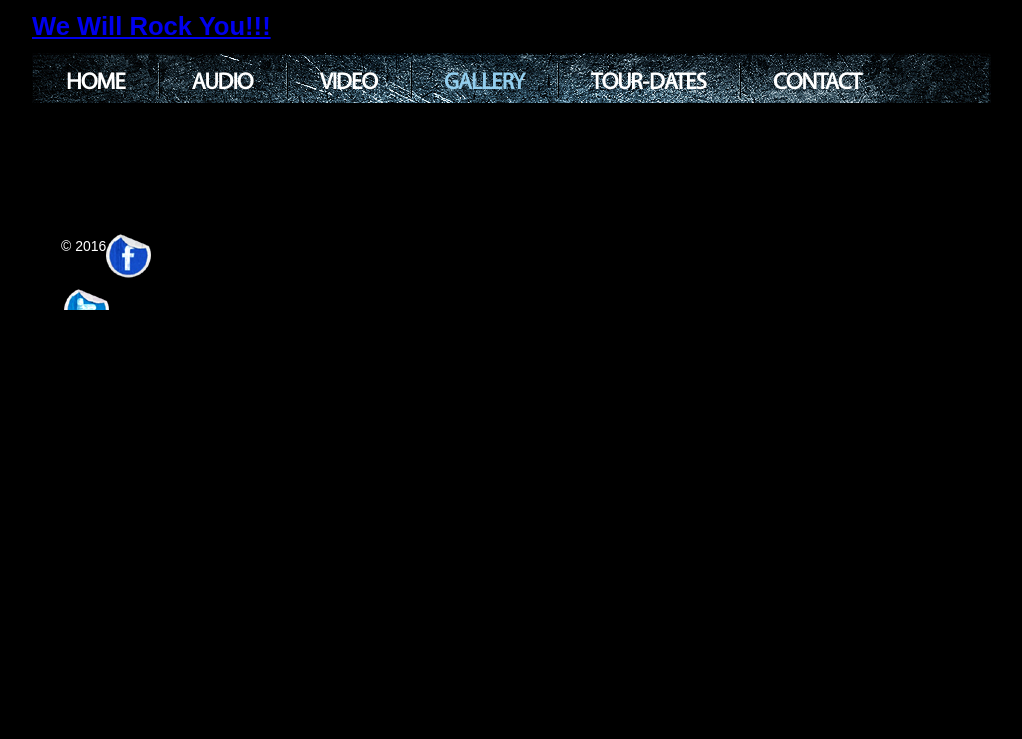
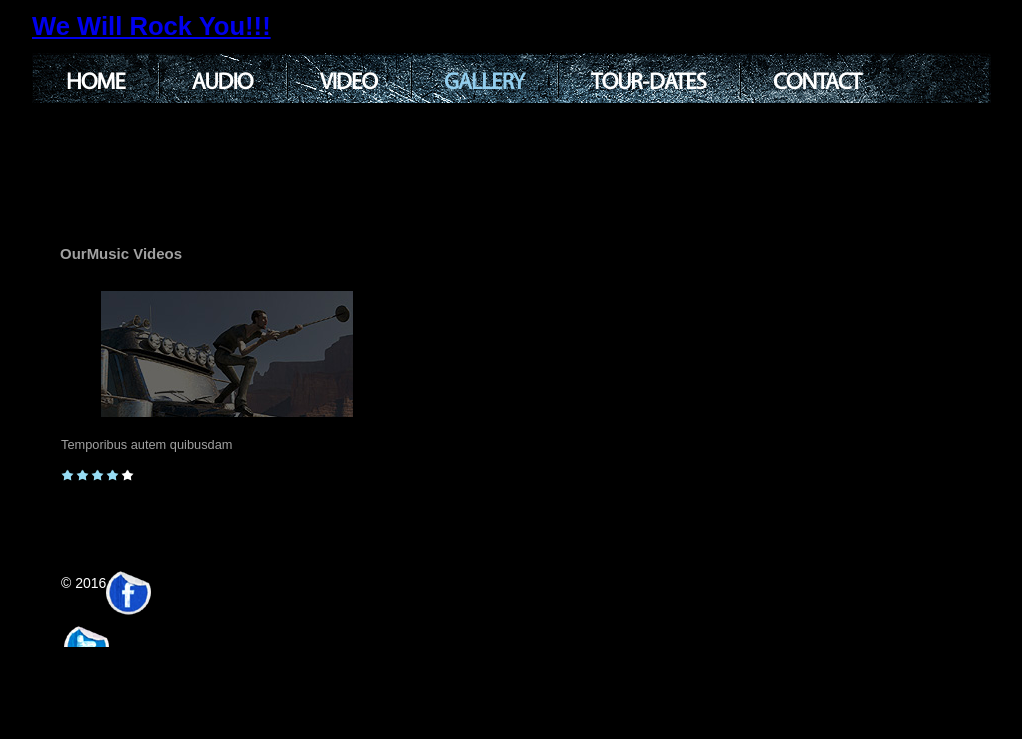
Before and after one commit to marb61a/music_group, a plain HTML site: page video.html in a window 1280 px wide. Shown: the whole page, without its empty margins (128-1150 px from the left). Drawn offline with Linux system fonts and the light colour scheme.

Commit message:
added content area to video.html

```diff
--- a/video.html
+++ b/video.html
@@ -31,6 +31,38 @@
                     </div>
                 </header>
 
+                <!-------- Content -------->
+                <section class="content">
+                    <div class="main">
+                        <div class="content-padding-2">
+                            <div class="container">
+                                <div class="wrapper">
+                                    <div class="adjust">
+                                        <div class="padding-grid-1">
+                                            <h3 class="letter">Our<strong>Music Videos</strong></h3>
+                                        </div>
+                                        <div class="wrapper indent-bot1">
+                                            <article class="adjust-1">
+                                                <div class="padding-grid-2">
+                                                    <div class="wrapper p2">
+                                                        <figure class="style-img-2 fleft">
+                                                            <a href="video/video.mp4" class="lightbox-img">
+                                                                <img src="images/page3-img1.jpg"><span></span>
+                                                            </a>
+                                                        </figure>
+                                                    </div>
+                                                    <p class="prev-indent-bot2">Temporibus autem quibusdam</p>
+                                                    <a href="#"> <img src="images/star4.png"> </a>
+                                                </div>
+                                            </article>
+                                        </div>
+                                    </div>
+                                </div>
+                            </div>
+                        </div>
+                    </div>
+                </section>
+
                 <!-------- Footer -------->
                 <footer>
                     <div class="main">
```
